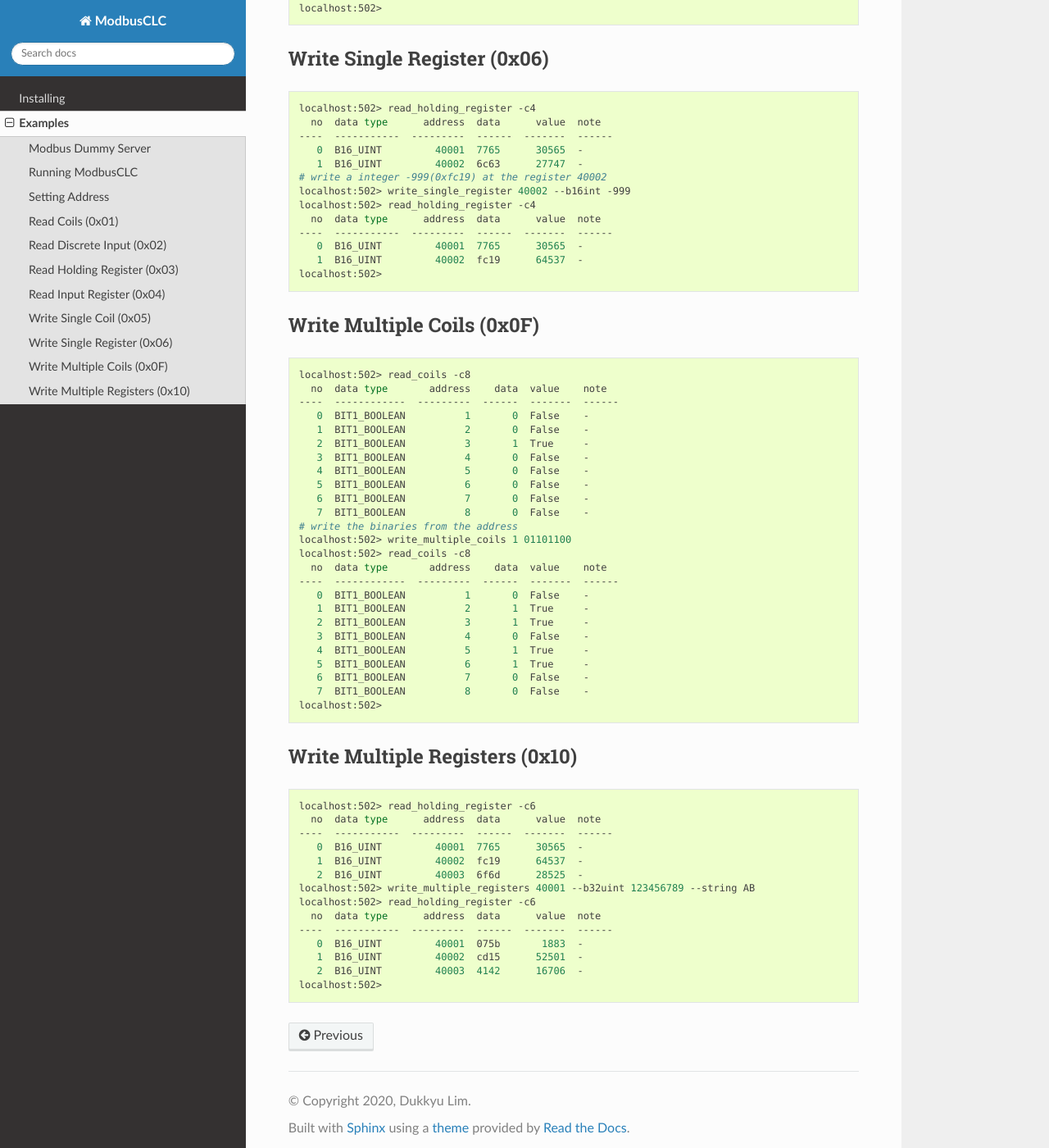
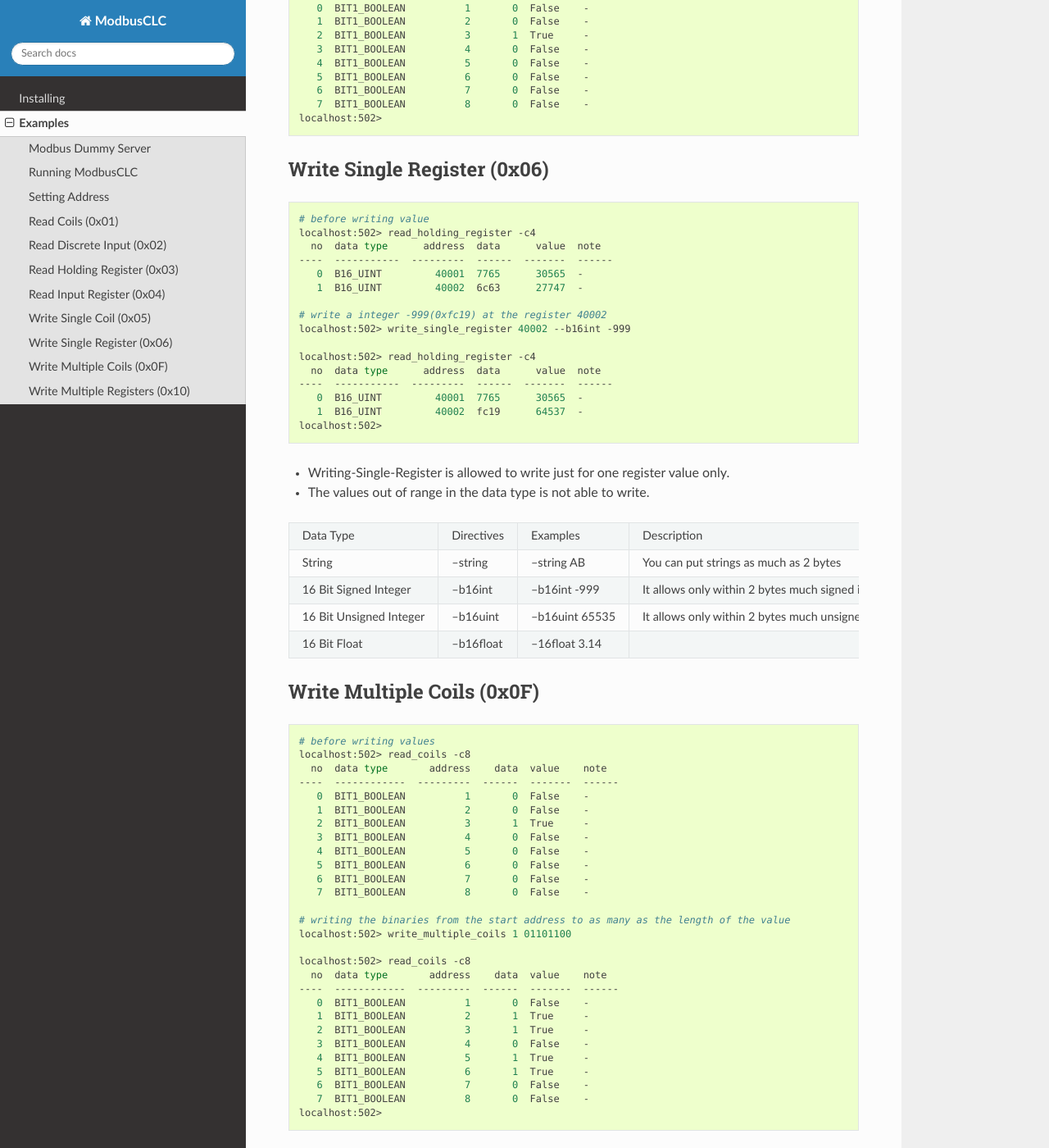
Before and after one commit to RavenKyu/modbus-command-line-client, a Sphinx documentation site: the page built from docs/source/examples/examples_starting.rst, in a window 1280 px wide and 1400 px high, scrolled down 2493 px. Shown: the whole window at 82% size. Built offline with Sphinx 7.4.7 and the Read the Docs theme 2.0.0, drawn with Linux system fonts in a browser that asks for light colours; some of the changed text lies outside the part shown.

Commit message:
#20 wrote a example more detail * examples

```diff
--- a/docs/source/examples/examples_starting.rst
+++ b/docs/source/examples/examples_starting.rst
@@ -32,6 +32,9 @@
     # else, you better to make a virtualenv, activate it and install dependencies according to requirements.txt
     # and then,
     $ python -m modbusclc
+    # also, you can use docker container after build it.
+    $ docker build -t modbusclc:latest .
+    $ docker run -it --rm modbusclc:latest
 
 ---------------
 Setting Address
@@ -48,6 +51,7 @@
 -----------------
 .. code-block:: bash
 
+    # Without using the address option, the address starts from 1.
     localhost:502> read_coils -c 8
       no  data type       address    data  value    note
     ----  ------------  ---------  ------  -------  ------
@@ -66,6 +70,7 @@
 --------------------------
 .. code-block:: bash
 
+    # Without using the address option, the address starts from 10001.
     localhost:502> read_discrete_inputs -c 8
       no  data type       address    data  value    note
     ----  ------------  ---------  ------  -------  ------
@@ -120,6 +125,7 @@
 
 .. code-block:: bash
 
+    # before writing value
     localhost:502> read_coils -a1 -c8
       no  data type       address    data  value    note
     ----  ------------  ---------  ------  -------  ------
@@ -131,8 +137,10 @@
        5  BIT1_BOOLEAN          6       0  False    -
        6  BIT1_BOOLEAN          7       0  False    -
        7  BIT1_BOOLEAN          8       0  False    -
+
     # write 1 at the 3rd of coils
     localhost:502> write_single_coil 3 1
+
     localhost:502> read_coils -a1 -c8
       no  data type       address    data  value    note
     ----  ------------  ---------  ------  -------  ------
@@ -152,13 +160,16 @@
 
 .. code-block:: bash
 
+    # before writing value
     localhost:502> read_holding_register -c4
       no  data type      address  data      value  note
     ----  -----------  ---------  ------  -------  ------
        0  B16_UINT         40001  7765      30565  -
        1  B16_UINT         40002  6c63      27747  -
+
     # write a integer -999(0xfc19) at the register 40002
     localhost:502> write_single_register 40002 --b16int -999
+
     localhost:502> read_holding_register -c4
       no  data type      address  data      value  note
     ----  -----------  ---------  ------  -------  ------
@@ -166,12 +177,28 @@
        1  B16_UINT         40002  fc19      64537  -
     localhost:502>
 
+* Writing-Single-Register is allowed to write just for one register value only.
+* The values out of range in the data type is not able to write.
+
++-------------------------+------------+-----------------+-----------------------------------------------------+
+| Data Type               | Directives | Examples        | Description                                         |
++-------------------------+------------+-----------------+-----------------------------------------------------+
+| String                  | --string   | --string AB     | You can put strings as much as 2 bytes              |
++-------------------------+------------+-----------------+-----------------------------------------------------+
+| 16 Bit Signed Integer   | --b16int   | --b16int -999   | It allows only within 2 bytes much signed integer   |
++-------------------------+------------+-----------------+-----------------------------------------------------+
+| 16 Bit Unsigned Integer | --b16uint  | --b16uint 65535 | It allows only within 2 bytes much unsigned integer |
++-------------------------+------------+-----------------+-----------------------------------------------------+
+| 16 Bit Float            | --b16float | --16float 3.14  |                                                     |
++-------------------------+------------+-----------------+-----------------------------------------------------+
+
 ----------------------------
 Write Multiple Coils (0x0F)
 ----------------------------
 
 .. code-block:: bash
 
+    # before writing values
     localhost:502> read_coils -c8
       no  data type       address    data  value    note
     ----  ------------  ---------  ------  -------  ------
@@ -183,8 +210,10 @@
        5  BIT1_BOOLEAN          6       0  False    -
        6  BIT1_BOOLEAN          7       0  False    -
        7  BIT1_BOOLEAN          8       0  False    -
-    # write the binaries from the address
+
+    # writing the binaries from the start address to as many as the length of the value
     localhost:502> write_multiple_coils 1 01101100
+
     localhost:502> read_coils -c8
       no  data type       address    data  value    note
     ----  ------------  ---------  ------  -------  ------
@@ -204,13 +233,16 @@
 
 .. code-block:: bash
 
+    # before writing values
     localhost:502> read_holding_register -c6
       no  data type      address  data      value  note
     ----  -----------  ---------  ------  -------  ------
        0  B16_UINT         40001  7765      30565  -
        1  B16_UINT         40002  fc19      64537  -
        2  B16_UINT         40003  6f6d      28525  -
+
     localhost:502> write_multiple_registers 40001 --b32uint 123456789 --string AB
+
     localhost:502> read_holding_register -c6
       no  data type      address  data      value  note
     ----  -----------  ---------  ------  -------  ------
@@ -218,3 +250,29 @@
        1  B16_UINT         40002  cd15      52501  -
        2  B16_UINT         40003  4142      16706  -
     localhost:502>
+
++-------------------------+------------+-------------------------------------------------------------+-----------------------------------------------------+
+| Data Type               | Directives | Examples                                                    | Description                                         |
++-------------------------+------------+-------------------------------------------------------------+-----------------------------------------------------+
+| String                  | --string   | --string AB                                                 | You can put strings as much as 2 bytes              |
++-------------------------+------------+-------------------------------------------------------------+-----------------------------------------------------+
+| bits                    | --bits     | --bits 1110 => 00001110 or 1111000010101010 or "1111 00 11" |                                                     |
++-------------------------+------------+-------------------------------------------------------------+-----------------------------------------------------+
+| 8 Bit Signed Integer    | --b8int    | --b8int -128                                                | It allows only within 1 bytes much signed integer   |
++-------------------------+------------+-------------------------------------------------------------+-----------------------------------------------------+
+| 8 Bit Unsigned Integer  | --b8uint   | --b8uint 255                                                | It allows only within 1 bytes much unsigned integer |
++-------------------------+------------+-------------------------------------------------------------+-----------------------------------------------------+
+| 16 Bit Signed Integer   | --b16int   | --b16int -999                                               | It allows only within 2 bytes much signed integer   |
++-------------------------+------------+-------------------------------------------------------------+-----------------------------------------------------+
+| 16 Bit Unsigned Integer | --b16uint  | --b16uint 65535                                             | It allows only within 2 bytes much unsigned integer |
++-------------------------+------------+-------------------------------------------------------------+-----------------------------------------------------+
+| 32 Bit Signed Integer   | --b32int   | --b32int -2147483648                                        | It allows only within 4 bytes much signed integer   |
++-------------------------+------------+-------------------------------------------------------------+-----------------------------------------------------+
+| 32 Bit Unsigned Integer | --b32uint  |                                                             | It allows only within 4 bytes much unsigned integer |
++-------------------------+------------+-------------------------------------------------------------+-----------------------------------------------------+
+| 16 Bit Float            | --b16float | --16float 3.14                                              |                                                     |
++-------------------------+------------+-------------------------------------------------------------+-----------------------------------------------------+
+| 32 Bit Float            | --b32float | --32float 3.14                                              |                                                     |
++-------------------------+------------+-------------------------------------------------------------+-----------------------------------------------------+
+| 64 Bit Float            | --b64float | --64float 3.14                                              |                                                     |
++-------------------------+------------+-------------------------------------------------------------+-----------------------------------------------------+
--- a/docs/source/index.rst
+++ b/docs/source/index.rst
@@ -20,10 +20,12 @@
    * Templates for data structures
 
 .. code-block:: python
+
    sudo apt install modbusclc
 
 
 .. code-block:: python
+
    pip install modbusclc
 
 .. toctree::
```
